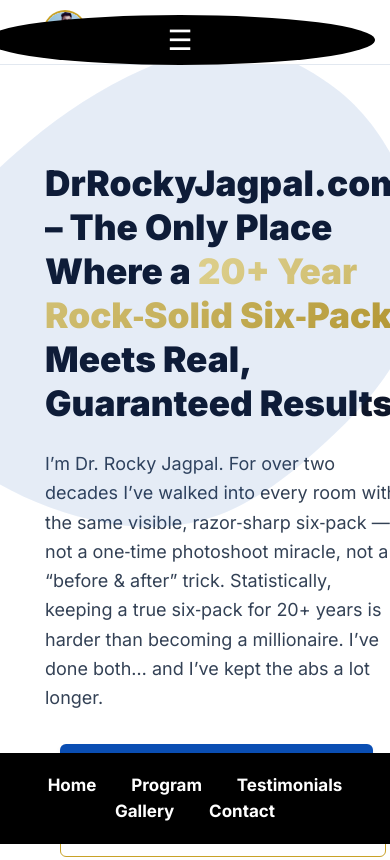
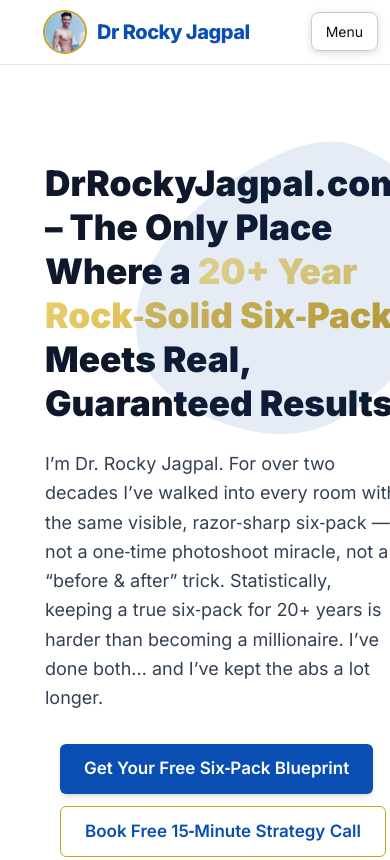
Before and after one commit to Rockmediaai/drrockyjagpal, a website: page index.html in a window 390 px wide. Shown: the top 860 px of the page. Drawn offline with nearby package versions, Linux system fonts and the light colour scheme.

Commit message:
Update index.html
mobile fix

```diff
--- a/index.html
+++ b/index.html
@@ -2,6 +2,17 @@
 <!-- MOBILE FIXES ADDED 2025 – remove this comment anytime -->
 <html lang="en">
 <head>
+  <meta name="viewport" content="width=device-width, initial-scale=1">
+
+<style>
+  /* 3 — Stop ANY horizontal overflow / cut-off text forever */
+  html, body { overflow-x: hidden !important; }
+  * { max-width: 100%; box-sizing: border-box; }
+  img, h1, h2, h3, p, div { word-wrap: break-word; }
+
+  /* Remove any rogue fixed bars or black ovals */
+  .mobile-only-menu, .mobile-ham, .mobile-panel, #mobilepanel { display: none !important; }
+</style>
   <meta name="viewport" content="width=device-width, initial-scale=1">
 
 <style>
@@ -494,14 +505,60 @@
     body { padding-bottom: 80px; } /* stops text being hidden under the menu */
 }
 </style>
-    <!-- Guaranteed mobile hamburger menu -->
-<div class="mobile-ham" onclick="document.getElementById('mobilepanel').style.display='block'">☰</div>
-<div id="mobilepanel" class="mobile-panel" onclick="this.style.display='none'">
-  <a href="#home">Home</a>
-  <a href="#program">Program</a>
-  <a href="#testimonials">Testimonials</a>
-  <a href="#before-after">Gallery</a>
-  <a href="#contact">Contact</a>
-</div>
+<script>
+(function () {
+  // Remove any old junk first
+  document.querySelectorAll('.mobile-ham, .mobile-panel, #mobilepanel, .mobile-only-menu').forEach(el => el.remove());
+
+  function createMenu() {
+    // Tiny top-right button
+    let btn = document.createElement('button');
+    btn.innerHTML = 'Menu';
+    btn.id = 'mobile-menu-btn';
+    btn.style.cssText = 'position:fixed;top:12px;right:12px;z-index:9999;padding:8px 14px;background:#fff;border:1px solid #ccc;border-radius:8px;background:#fff;color:#111;font-size:14px;box-shadow:0 2px 8px rgba(0,0,0,0.15);display:none;';
+
+    // Small white dropdown panel
+    let menu = document.createElement('div');
+    menu.id = 'mobile-menu';
+    menu.style.cssText = 'position:fixed;top:0;left:0;right:0;background:white;z-index:9998;display:none;padding:60px 20px 20px;border-bottom:1px solid #eee;box-shadow:0 4px 12px rgba(0,0,0,0.1);text-align:center;';
+
+    // Links — auto-detect which page we’re on
+    const isBeforeAfter = location.pathname.includes('before-after');
+    const links = isBeforeAfter
+      ? `<a href="../index.html#home" style="display:block;padding:12px;font-size:18px;color:#111;text-decoration:none;">Home</a>
+         <a href="../index.html#program" style="display:block;padding:12px;font-size:18px;color:#111;text-decoration:none;">Program</a>
+         <a href="../index.html#testimonials" style="display:block;padding:12px;font-size:18px;color:#111;text-decoration:none;">Testimonials</a>
+         <a href="../index.html#before-after" style="display:block;padding:12px;font-size:18px;color:#111;text-decoration:none;">Gallery</a>
+         <a href="../index.html#contact" style="display:block;padding:12px;font-size:18px;color:#111;text-decoration:none;">Contact</a>`
+      : `<a href="#home" style="display:block;padding:12px;font-size:18px;color:#111;text-decoration:none;">Home</a>
+         <a href="#program" style="display:block;padding:12px;font-size:18px;color:#111;text-decoration:none;">Program</a>
+         <a href="#testimonials" style="display:block;padding:12px;font-size:18px;color:#111;text-decoration:none;">Testimonials</a>
+         <a href="#before-after" style="display:block;padding:12px;font-size:18px;color:#111;text-decoration:none;">Gallery</a>
+         <a href="#contact" style="display:block;padding:12px;font-size:18px;color:#111;text-decoration:none;">Contact</a>`;
+
+    menu.innerHTML = links;
+    document.body.appendChild(btn);
+    document.body.appendChild(menu);
+
+    // Show only on mobile
+    if (window.innerWidth <= 768) btn.style.display = 'block';
+
+    // Toggle menu
+    btn.onclick = () => {
+      menu.style.display = menu.style.display === 'block' ? 'none' : 'block';
+    };
+    // Close when clicking a link
+    menu.querySelectorAll('a').forEach(a => {
+      a.onclick = () => menu.style.display = 'none';
+    });
+  }
+
+  if (document.readyState === 'loading') {
+    document.addEventListener('DOMContentLoaded', createMenu);
+  } else {
+    createMenu();
+  }
+})();
+</script>
 </body>
 </html>
```
